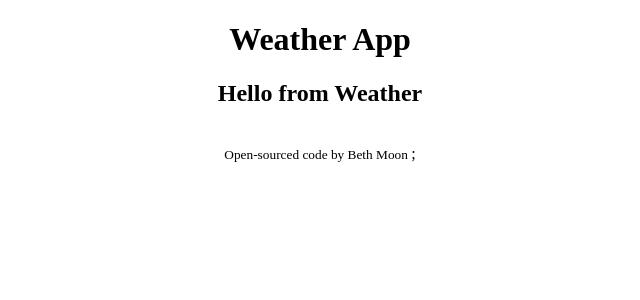
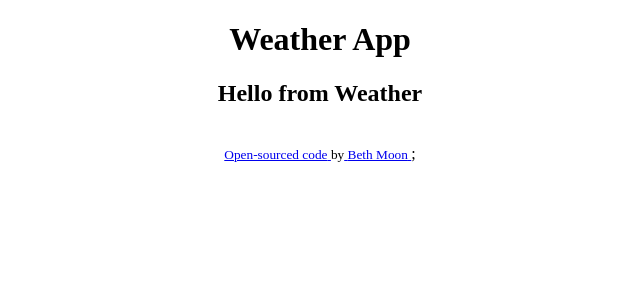
Before and after one commit to elizabethmoon37/weather-react, a React (Create React App) app: page / in a window 1280 px wide. Shown: the top 300 px of the page, without its empty margins (320-960 px from the left). Built offline with nearby package versions, Linux system fonts and the light colour scheme.

Commit message:
Added links to footer

```diff
--- a/src/index.js
+++ b/src/index.js
@@ -10,7 +10,25 @@
       <h1>Weather App</h1>
       <WeatherSearch />
       <br />
-      <small> Open-sourced code by Beth Moon </small>;
+      <small>
+        <a
+          href="https://github.com/elizabethmoon37/weather-react"
+          target="blank"
+          rel="noreferrer"
+        >
+          Open-sourced code{" "}
+        </a>{" "}
+        by
+        <a
+          href="https://github.com/elizabethmoon37"
+          target="blank"
+          rel="noreferrer"
+        >
+          {" "}
+          Beth Moon{" "}
+        </a>
+      </small>
+      ;
     </div>
   );
 }
```
